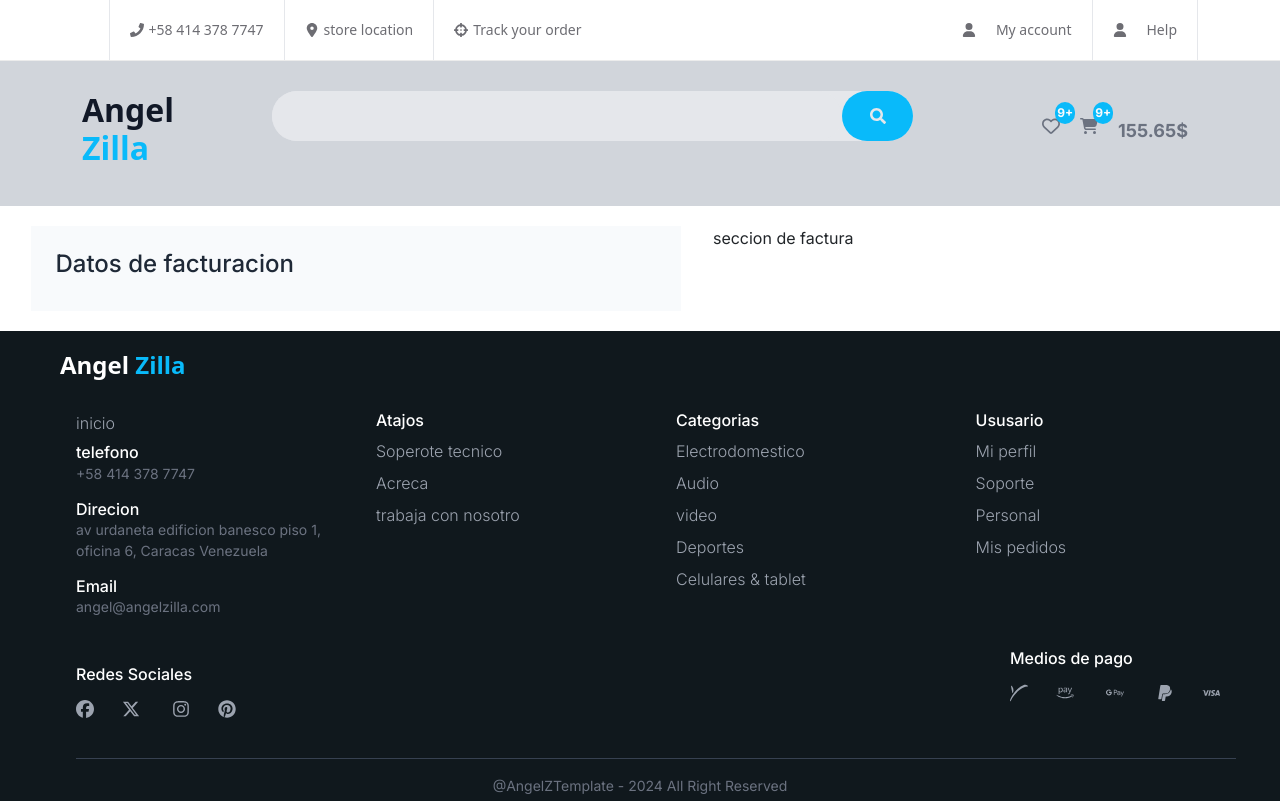
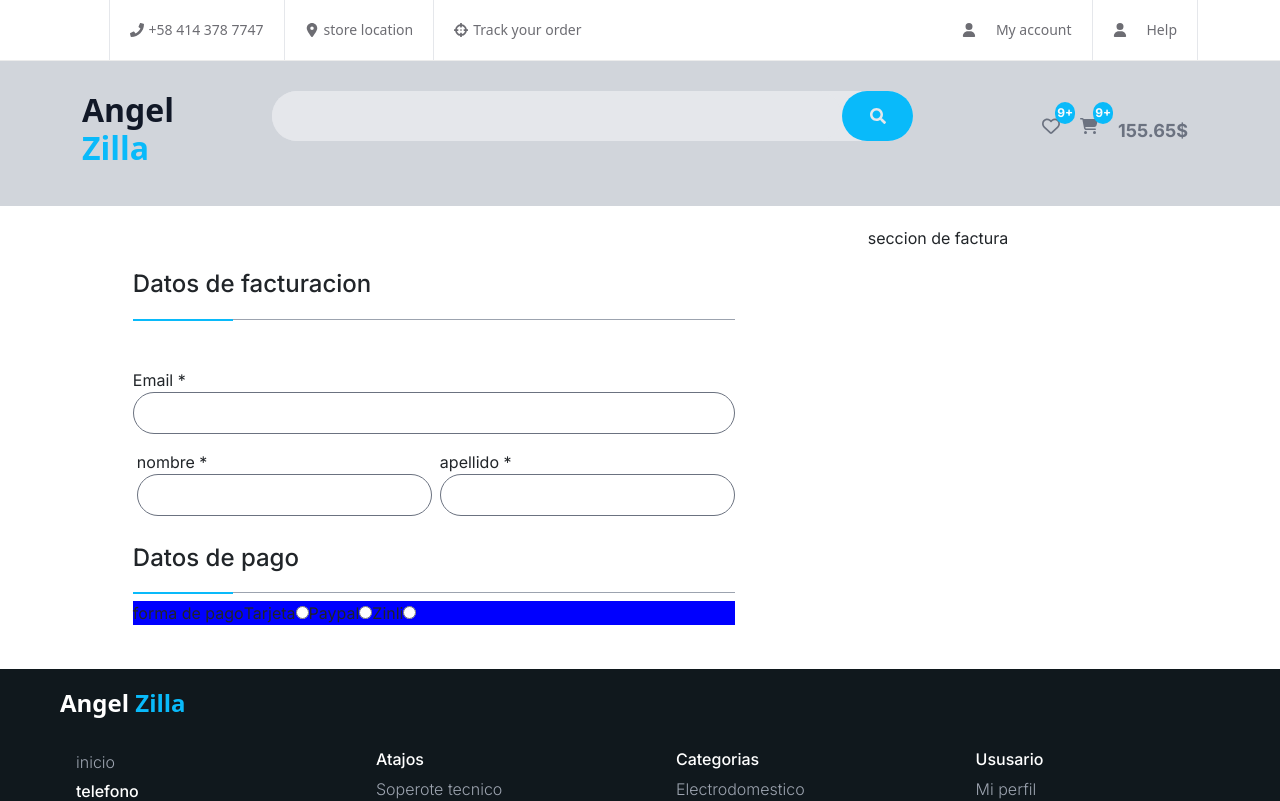
Before and after one commit to angeleesc/az-market-zilla-template, a Next.js app: page /checkout/1 in a window 1280 px wide. Shown: the top 801 px of the page. Built offline with nearby package versions, Linux system fonts and the light colour scheme.

Commit message:
configuracion de la plantilla de pago

```diff
--- a/components/forms/CheckoutForm.jsx
+++ b/components/forms/CheckoutForm.jsx
@@ -1,13 +1,43 @@
 import React from 'react'
 import { useForm } from 'react-hook-form'
+import "./form-zone.scss"
+import ChekoutPaymetOptions from './ChekoutPaymetOptions'
 
 export default function CheckoutForm() {
 
-    const { register, handleSubmit, formState:{errors} } = useForm()
+    const { register, handleSubmit, formState: { errors } } = useForm()
 
     return (
-        <form action="" className='bg-slate-50 w-full max-w-[650px] p-4'>
-            <h3 className='text-gray-800 text-[24px]'>Datos de facturacion</h3>
+        <form action="" className=' w-full max-w-[650px] p-4 az-from-zone'>
+            <h3 className=''>Datos de facturacion</h3>
+
+            <div className='az-form-controls my-2 mt-5' >
+                <label>
+                    <span>Email *</span>
+                    <input type="text" {...register("email")} />
+                </label>
+            </div>
+            <div className='flex'>
+                <div className='az-form-controls my-2 flex-grow ml-1' >
+                    <label>
+                        <span> nombre *</span>
+                        <input type="text" {...register("nobre")} />
+                    </label>
+                </div>
+                <div className='az-form-controls my-2 flex-grow ml-2' >
+                    <label>
+                        <span> apellido *</span>
+                        <input type="text" {...register("apellido ")} />
+                    </label>
+                </div>
+
+
+            </div>
+            <h3>Datos de pago</h3>
+            <ChekoutPaymetOptions register={register("paymentmethod")}/>
+
+
+
         </form>
     )
 }
--- /dev/null
+++ b/components/forms/ChekoutPaymetOptions.jsx
@@ -0,0 +1,21 @@
+import React from 'react'
+
+export default function ChekoutPaymetOptions({ register, current, option }) {
+    return (
+        <div className='flex flex-wrap az-chekout-payment-option'>
+            forma de pago
+            <label className=''>
+                <span>Tarjeta</span>
+                <input value={"card"}  type="radio" {...register} />
+            </label>
+            <label>
+                <span>Paypal</span>
+                <input value={"paypal"} type="radio" {...register} />
+            </label>
+            <label>
+                <span>Zinli</span>
+                <input value={"paypal"} type="radio" {...register} />
+            </label>
+        </div>
+    )
+}
--- /dev/null
+++ b/components/forms/form-zone.scss
@@ -0,0 +1,44 @@
+.az-from-zone {
+    // background-color: red;
+
+    h3 {
+        font-size    : 24px;
+        padding      : 20px 0;
+        border-bottom: 1px solid theme("colors.gray.400");
+        position     : relative;
+
+        &::after {
+            content         : '';
+            display         : block;
+            width           : 100px;
+            height          : 2px;
+            background-color: theme("colors.theme-primary");
+            position        : absolute;
+            bottom          : -2px;
+            left            : 0;
+        }
+
+    }
+
+
+    .az-form-controls {
+        label {
+            display       : flex;
+            flex-direction: column;
+        }
+
+        input[type="text"] {
+            border       : 1.5px solid theme("colors.gray.500");
+            padding      : 8px 16px;
+            border-radius: 100px;
+
+            &:focus{
+                outline: 1.5px solid theme("colors.theme-primary");
+            }
+        }
+    }
+
+}
+.az-chekout-payment-option{
+    background-color: blue;
+}
```
